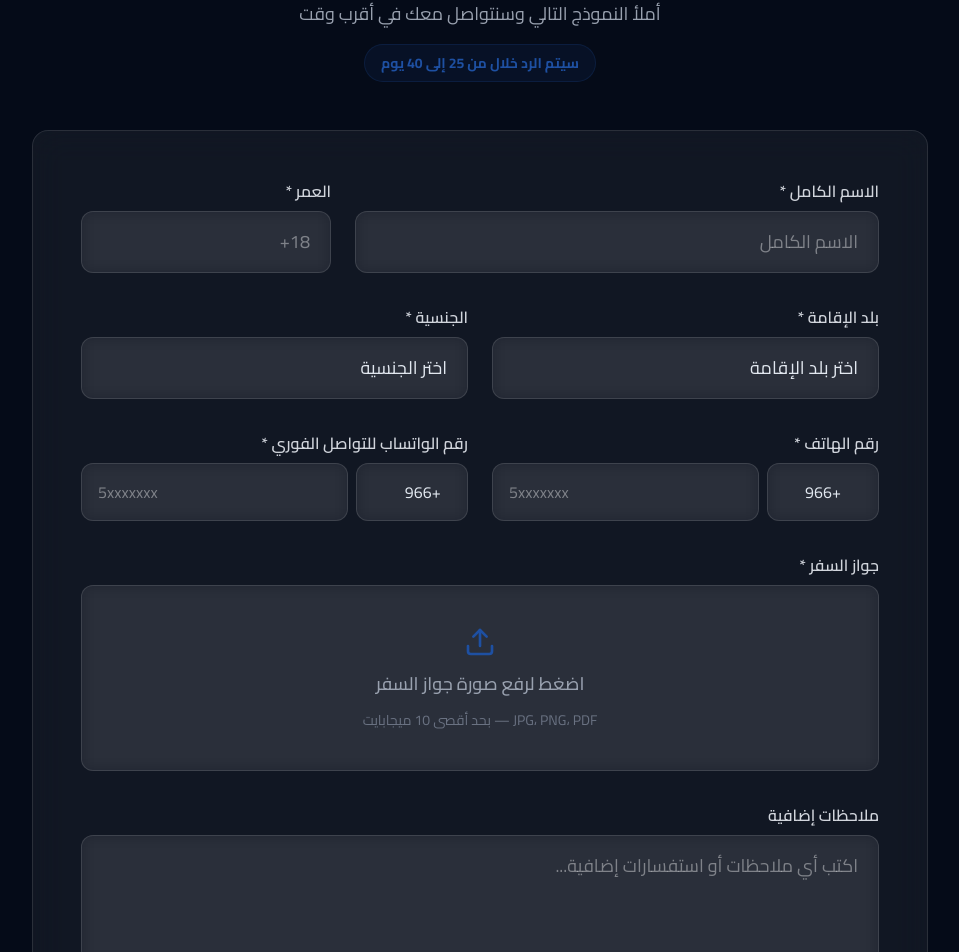
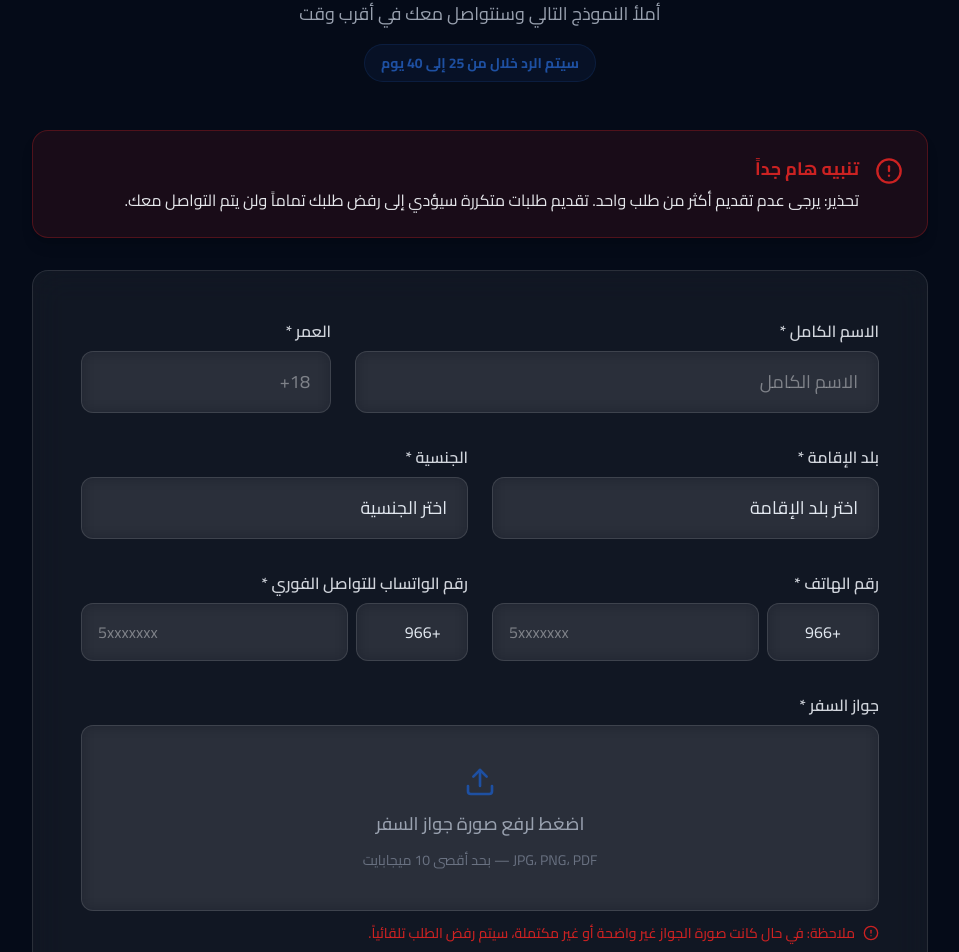
Before and after one commit to amgadalsabahi-a11y/-, a Next.js app: page /register in a window 1280 px wide. Shown: the part 216-1168 px from the top of the page, without its empty margins (160-1119 px from the left). Built offline with nearby package versions, Linux system fonts and the light colour scheme.

Commit message:
Feature: Anti-spam duplicate prevention and enhanced form warnings/fields

```diff
--- a/src/app/api/apply/route.ts
+++ b/src/app/api/apply/route.ts
@@ -14,6 +14,7 @@ export async function POST(req: NextRequest) {
     const has_saudi_residency = formData.get("has_saudi_residency") === "true";
     const residency_expiry = formData.get("residency_expiry") as string || null;
     const whatsapp_number = formData.get("whatsapp_number") as string || null;
+    const is_residency_valid = formData.get("is_residency_valid") as string || null;
     const notes = formData.get("notes") as string || null;
     const file = formData.get("file") as File | null;
 
@@ -21,6 +22,20 @@ export async function POST(req: NextRequest) {
     if (!full_name || !phone) {
       return NextResponse.json(
         { error: "الاسم ورقم الهاتف مطلوبان" },
+        { status: 400 }
+      );
+    }
+
+    // ✅ منع التكرار: التحقق من وجود رقم الهاتف أو الواتساب مسبقاً
+    const { data: existingApp } = await supabaseAdmin
+      .from("users_applications")
+      .select("id")
+      .or(`phone.eq."${phone}",whatsapp_number.eq."${whatsapp_number}"`)
+      .maybeSingle();
+
+    if (existingApp) {
+      return NextResponse.json(
+        { error: "لديك طلب سابق مسجل لدينا بالفعل. يرجى انتظار الرد وعدم تكرار التقديم لتجنب رفض طلبك نهائياً." },
         { status: 400 }
       );
     }
@@ -94,6 +109,7 @@ export async function POST(req: NextRequest) {
         whatsapp_number,
         has_saudi_residency,
         residency_expiry: residency_expiry || null,
+        is_residency_valid,
         file_url,
         notes,
         status: "جديد",
--- a/src/app/register/page.tsx
+++ b/src/app/register/page.tsx
@@ -63,6 +63,7 @@ export default function Register() {
     nationality: "",
     phone: "",
     residency_expiry: "",
+    is_residency_valid: "",
     whatsapp_number: "",
     notes: ""
   });
@@ -145,6 +146,7 @@ export default function Register() {
       formData.append("has_saudi_residency", isSaudi ? "true" : "false");
       if (isSaudi) {
         formData.append("residency_expiry", form.residency_expiry);
+        formData.append("is_residency_valid", form.is_residency_valid);
       }
 
       const controller = new AbortController();
@@ -199,6 +201,17 @@ export default function Register() {
               <p className="text-gray-400 text-lg">{t.register.subtitle}</p>
               <div className="mt-4 inline-block px-4 py-2 bg-brand-blue/10 border border-brand-blue/20 rounded-full text-brand-blue font-bold text-sm">
                 {locale === "ar" ? "سيتم الرد خلال من 25 إلى 40 يوم" : "Response time: 25 to 40 days"}
+              </div>
+            </div>
+
+            {/* Duplicate Warning */}
+            <div className="mb-8 p-6 rounded-2xl bg-brand-red/10 border border-brand-red/30 flex items-start gap-4 animate-fade-in shadow-lg">
+              <AlertCircle size={28} className="text-brand-red shrink-0 mt-0.5" />
+              <div>
+                <h3 className="text-brand-red font-bold text-lg mb-1">{locale === "ar" ? "تنبيه هام جداً" : "Very Important Warning"}</h3>
+                <p className="text-gray-200 text-sm md:text-base leading-relaxed">
+                  {(t.register as any).duplicateWarning}
+                </p>
               </div>
             </div>
 
@@ -350,6 +363,26 @@ export default function Register() {
                     onChange={handleInputChange}
                     className="glass-input w-full px-5 py-4 text-lg"
                   />
+
+                  <div className="mt-6">
+                    <label className="block text-gray-300 font-semibold mb-3">{(t.register as any).residencyValid} *</label>
+                    <div className="flex gap-4">
+                      {["نعم", "لا"].map((option) => (
+                        <button
+                          key={option}
+                          type="button"
+                          onClick={() => setForm(prev => ({ ...prev, is_residency_valid: option }))}
+                          className={`flex-1 py-3 px-6 rounded-xl border transition-all font-bold ${
+                            form.is_residency_valid === option
+                              ? "bg-brand-blue border-brand-blue text-white shadow-lg shadow-brand-blue/20"
+                              : "bg-white/5 border-white/10 text-gray-400 hover:bg-white/10"
+                          }`}
+                        >
+                          {locale === "ar" ? option : (option === "نعم" ? "Yes" : "No")}
+                        </button>
+                      ))}
+                    </div>
+                  </div>
                 </div>
               )}
 
@@ -368,6 +401,10 @@ export default function Register() {
                   </span>
                   <input type="file" accept="image/*,.pdf" className="hidden" onChange={handleFileChange} />
                 </label>
+                <p className="mt-3 text-brand-red text-sm font-medium flex items-center gap-2">
+                  <AlertCircle size={16} />
+                  {(t.register as any).passportWarning}
+                </p>
               </div>
 
               {/* ملاحظات */}
--- a/src/lib/i18n.ts
+++ b/src/lib/i18n.ts
@@ -100,6 +100,9 @@ export const translations = {
       submitting: "جاري الإرسال...",
       success: "تم إرسال طلبك بنجاح! سنتواصل معك قريباً.",
       error: "حدث خطأ. يرجى المحاولة مرة أخرى.",
+      duplicateWarning: "تحذير: يرجى عدم تقديم أكثر من طلب واحد. تقديم طلبات متكررة سيؤدي إلى رفض طلبك تماماً ولن يتم التواصل معك.",
+      passportWarning: "ملاحظة: في حال كانت صورة الجواز غير واضحة أو غير مكتملة، سيتم رفض الطلب تلقائياً.",
+      residencyValid: "هل إقامتك سارية؟",
       required: "هذا الحقل مطلوب",
     },
     // Admin
@@ -225,6 +228,9 @@ export const translations = {
       submitting: "Submitting...",
       success: "Your application has been submitted successfully! We will contact you soon.",
       error: "An error occurred. Please try again.",
+      duplicateWarning: "Warning: Please do not submit more than one application. Repeated submissions will lead to immediate rejection and no communication.",
+      passportWarning: "Note: If the passport image is unclear or incomplete, the application will be rejected automatically.",
+      residencyValid: "Is your residency valid?",
       required: "This field is required",
     },
     admin: {
```
Also changed, not shown: 1 other file (tests, documents, lock files or other folders).
